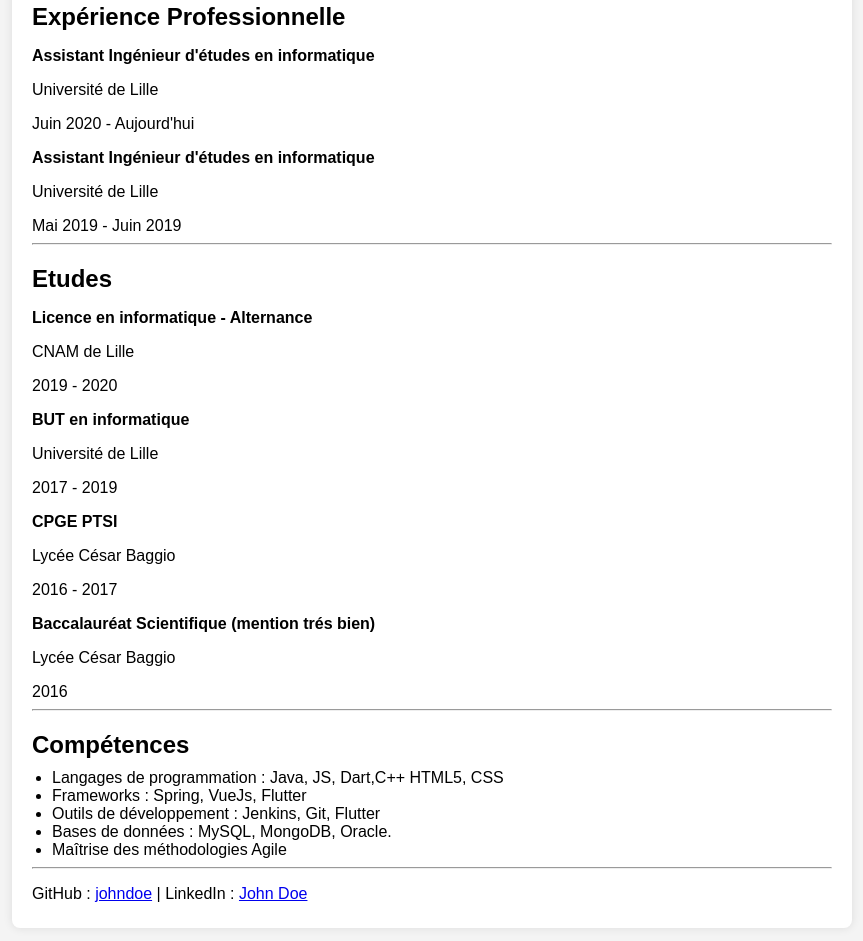
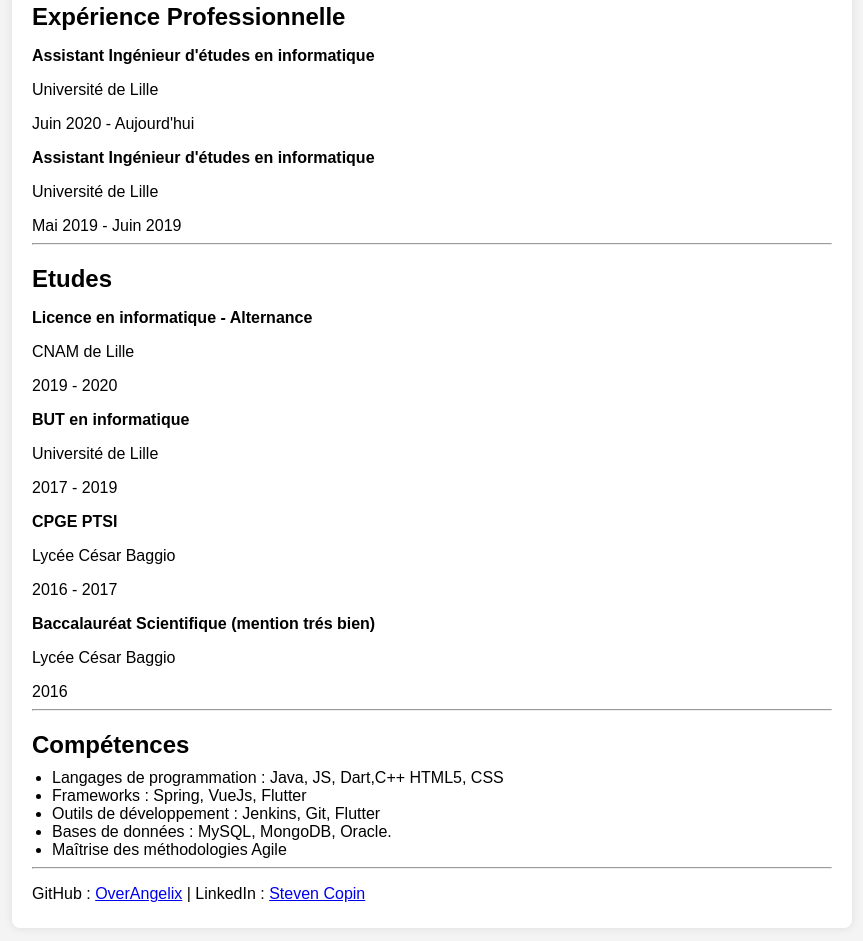
Before and after one commit to OverAngelix/OverAngelix.github.io, a plain HTML site: page index.html in a window 1280 px wide. Shown: the part 193-1134 px from the top of the page, without its empty margins (208-1071 px from the left). Drawn offline with Linux system fonts and the light colour scheme.

Commit message:
Update index.html

```diff
--- a/index.html
+++ b/index.html
@@ -77,7 +77,7 @@
         </section>
         <hr>
         <footer>
-            <p>GitHub : <a href="https://github.com/johndoe">johndoe</a> | LinkedIn : <a href="https://linkedin.com/in/johndoe">John Doe</a></p>
+            <p>GitHub : <a href="https://github.com/OverAngelix">OverAngelix</a> | LinkedIn : <a href="https://www.linkedin.com/in/steven-copin-99653114b/">Steven Copin</a></p>
         </footer>
     </div>
 </body>
```
